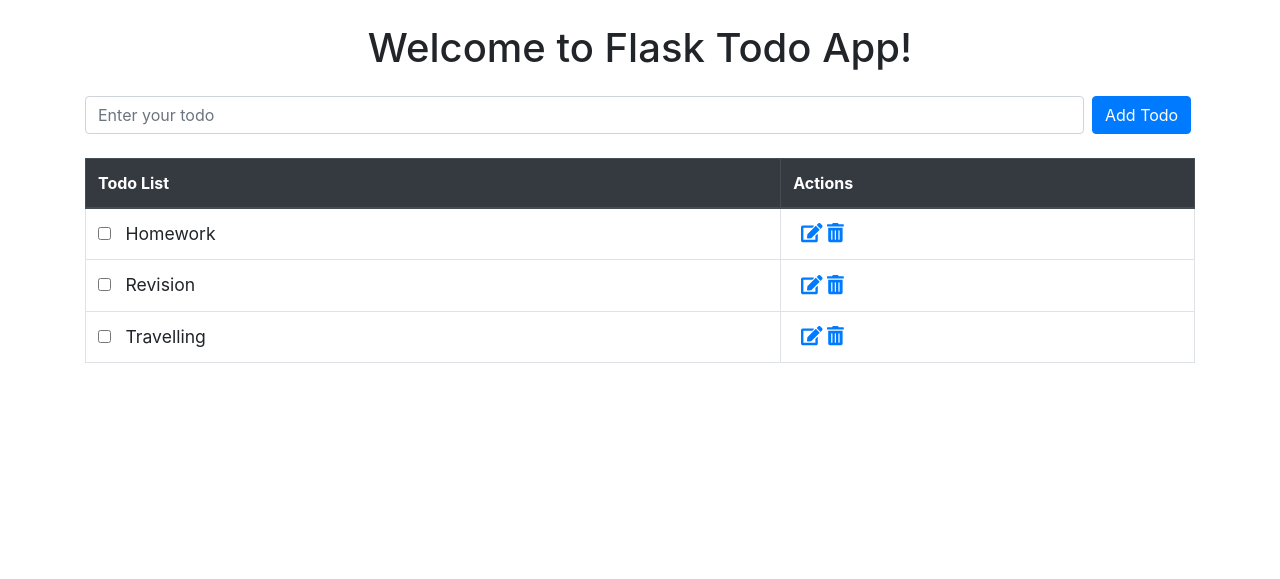
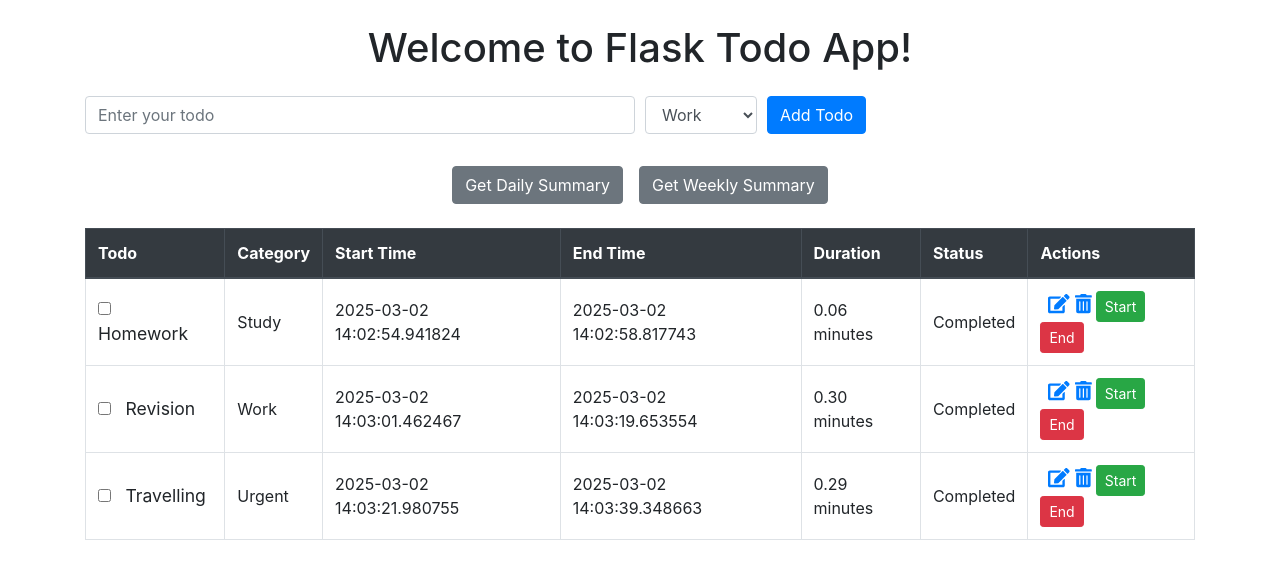
Before and after one commit to Christina42-e/Taskmanager, a Flask app: page / in a window 1280 px wide. Shown: the top 579 px of the page. Run offline with Flask 3, Linux system fonts and the light colour scheme; data comes from the database, SQL or seed files in the repository; both versions use the stored data as it was after the commit; some libraries are stand-ins or nearby versions.

Commit message:
task summary

```diff
--- a/main.py
+++ b/main.py
@@ -13,8 +13,12 @@ app.config['SQLALCHEMY_TRACK_MODIFICATIONS'] = False
 # Initialize SQLAlchemy (without binding to app yet)
 db = SQLAlchemy()
 
-# Import models after initializing db
-
+# Custom Jinja filter to format datetime
+@app.template_filter('datetimeformat')
+def datetimeformat(value, format='%Y-%m-%dT%H:%M'):
+    if value is None:
+        return ""
+    return value.strftime(format)
 
 class TodoModel(db.Model):
     id = db.Column(db.Integer, primary_key=True)
@@ -22,19 +26,22 @@ class TodoModel(db.Model):
     category = db.Column(db.String(50), nullable=True)
     start_time = db.Column(db.DateTime, nullable=True)
     end_time = db.Column(db.DateTime, nullable=True)
-    duration = db.Column(db.Float, nullable=True)
+    duration = db.Column(db.String, nullable=True)  # Change duration to String type
     status = db.Column(db.String(20), default='Pending')
     created_at = db.Column(db.DateTime, default=datetime.utcnow)
 
-    def calculate_working_hours(self):
+    def calculate_working_minutes(self):
         """Calculate duration in hours if start_time and end_time exist."""
         if self.start_time and self.end_time:
-            return (self.end_time - self.start_time).total_seconds() / 3600
+            total_seconds = (self.end_time - self.start_time).total_seconds()
+            if total_seconds >= 3600:
+                return f"{total_seconds / 3600:.2f} hours"
+            else:
+                return f"{total_seconds / 60:.2f} minutes"
         return None  # Return None if no valid time range exists
 
     def __repr__(self):
         return f"<Task {self.todo}, Category: {self.category}, Status: {self.status}>"
-
 
 # Now bind SQLAlchemy to the Flask app
 db.init_app(app)
@@ -54,7 +61,9 @@ def home():
         # Convert time fields if provided
         start_dt = datetime.strptime(start_time, '%Y-%m-%dT%H:%M') if start_time else None
         end_dt = datetime.strptime(end_time, '%Y-%m-%dT%H:%M') if end_time else None
-        duration = (end_dt - start_dt).total_seconds() / 3600 if start_dt and end_dt else None
+
+        # Calculate duration
+        duration = TodoModel().calculate_working_minutes() if start_dt and end_dt else None
 
         # Task status
         status = 'Completed' if end_dt and datetime.now() > end_dt else 'Pending'
@@ -75,17 +84,25 @@ def home():
         except:
             return 'There was an error while adding the task'
     else:
-        tasks = TodoModel.query.all()
+        category_filter = request.args.get('category')
+        if category_filter:
+            tasks = TodoModel.query.filter_by(category=category_filter).all()
+        else:
+            tasks = TodoModel.query.all()
         return render_template("index.html", tasks=tasks)
 
-    # update the todo task
-
-@app.route('/update/<int:id>', methods = ['GET', 'POST'])
+# Update task
+@app.route('/update/<int:id>', methods=['GET', 'POST'])
 def update(id):
     task = TodoModel.query.get_or_404(id)
 
     if request.method == 'POST':
         task.todo = request.form['todo_item']
+        task.category = request.form['category']
+        task.start_time = datetime.strptime(request.form['start_time'], '%Y-%m-%dT%H:%M') if request.form['start_time'] else None
+        task.end_time = datetime.strptime(request.form['end_time'], '%Y-%m-%dT%H:%M') if request.form['end_time'] else None
+        task.duration = task.calculate_working_minutes()
+        task.status = 'Completed' if task.end_time and datetime.now() > task.end_time else 'Pending'
 
         try:
             db.session.commit()
@@ -93,9 +110,9 @@ def update(id):
         except:
             return 'There was an issue while updating that task.'
     else:
-        return render_template('update.html', task = task)
+        return render_template('update.html', task=task)
 
-# delete
+# Delete task
 @app.route('/delete/<int:id>')
 def delete(id):
     todo_to_delete = TodoModel.query.get_or_404(id)
@@ -106,9 +123,102 @@ def delete(id):
     except:
         return 'There was an error while deleting that todo.'
 
+# Start Task Route
+@app.route('/start_task/<int:id>', methods=['POST'])
+def start_task(id):
+    task = TodoModel.query.get_or_404(id)
+    task.start_time = datetime.now()
+    task.status = 'In Progress'
+    try:
+        db.session.commit()
+        return redirect('/')
+    except:
+        return 'There was an error starting the task.'
 
+# End Task Route
+@app.route('/end_task/<int:id>', methods=['POST'])
+def end_task(id):
+    task = TodoModel.query.get_or_404(id)
+    task.end_time = datetime.now()
+    task.duration = task.calculate_working_minutes()
+    task.status = 'Completed'
+    try:
+        db.session.commit()
+        return redirect('/')
+    except:
+        return 'There was an error ending the task.'
 
-# hello
+# Daily Work Summary Route
+@app.route('/summary/daily', methods=['GET'])
+def daily_summary():
+    today = datetime.now().date()
+    tasks = TodoModel.query.filter(func.date(TodoModel.start_time) == today).all()
+    total_hours = sum(float(task.duration.split()[0]) if task.duration else 0 for task in tasks)
+    return jsonify(message=f"Total hours worked today: {total_hours:.2f} hours"), 200
+
+# Weekly Work Summary Route
+@app.route('/summary/weekly', methods=['GET'])
+def weekly_summary():
+    week_start = datetime.now().date() - timedelta(days=datetime.now().date().weekday())
+    week_end = week_start + timedelta(days=6)
+    tasks = TodoModel.query.filter(TodoModel.start_time >= week_start, TodoModel.start_time <= week_end).all()
+    total_hours = sum(float(task.duration.split()[0]) if task.duration else 0 for task in tasks)
+    return jsonify(message=f"Total hours worked this week: {total_hours:.2f} hours"), 200
+
+# API for fetching all tasks
+@app.route('/api/tasks', methods=['GET'])
+def get_tasks():
+    tasks = TodoModel.query.all()
+    return jsonify([{
+        'id': task.id,
+        'todo': task.todo,
+        'category': task.category,
+        'start_time': task.start_time,
+        'end_time': task.end_time,
+        'duration': task.duration,
+        'status': task.status
+    } for task in tasks]), 200
+
+# API for fetching a single task by id
+@app.route('/api/tasks/<int:id>', methods=['GET'])
+def get_task(id):
+    task = TodoModel.query.get_or_404(id)
+    return jsonify({
+        'id': task.id,
+        'todo': task.todo,
+        'category': task.category,
+        'start_time': task.start_time,
+        'end_time': task.end_time,
+        'duration': task.duration,
+        'status': task.status
+    }), 200
+
+# API for updating a task by id
+@app.route('/api/tasks/<int:id>', methods=['PUT'])
+def update_task_api(id):
+    task = TodoModel.query.get_or_404(id)
+    data = request.json
+
+    task.todo = data.get('todo', task.todo)
+    task.category = data.get('category', task.category)
+    task.start_time = datetime.strptime(data['start_time'], '%Y-%m-%dT%H:%M') if 'start_time' in data else task.start_time
+    task.end_time = datetime.strptime(data['end_time'], '%Y-%m-%dT%H:%M') if 'end_time' in data else task.end_time
+    task.duration = task.calculate_working_minutes()
+    task.status = data.get('status', task.status)
+
+    try:
+        db.session.commit()
+        return jsonify({
+            'id': task.id,
+            'todo': task.todo,
+            'category': task.category,
+            'start_time': task.start_time,
+            'end_time': task.end_time,
+            'duration': task.duration,
+            'status': task.status
+        }), 200
+    except:
+        return jsonify({'error': 'There was an error while updating the task'}), 500
 
 if __name__ == "__main__":
     app.run(debug=True)
--- a/templates/index.html
+++ b/templates/index.html
@@ -36,17 +36,43 @@
 
         <!-- Form to add a new todo -->
         <form action="/" method="POST" class="mt-4">
-            <div class="form-group d-flex">
-                <input type="text" name="todo_item" id="todo_item" class="form-control mr-2" style="width: 90%;" placeholder="Enter your todo" required>
-                <button type="submit" class="btn btn-primary">Add Todo</button>
+            <div class="form-row align-items-center">
+                <div class="col-6">
+                    <input type="text" name="todo_item" id="todo_item" class="form-control mb-2" placeholder="Enter your todo" required>
+                </div>
+                <div class="col-auto">
+                    <select name="category" class="form-control mb-2">
+                        <option value="Work">Work</option>
+                        <option value="Personal">Personal</option>
+                        <option value="Study">Study</option>
+                        <option value="Urgent">Urgent</option>
+                    </select>
+                </div>
+                <div class="col-auto">
+                    <button type="submit" class="btn btn-primary mb-2">Add Todo</button>
+                </div>
             </div>
         </form>
+
+        <!-- Summary Buttons -->
+        <div class="mt-4 d-flex justify-content-center">
+            <button id="dailySummaryBtn" class="btn btn-secondary mx-2">Get Daily Summary</button>
+            <button id="weeklySummaryBtn" class="btn btn-secondary mx-2">Get Weekly Summary</button>
+        </div>
+
+        <!-- Summary Results -->
+        <div class="mt-4" id="summaryResults"></div>
 
         <!-- Todo List Table -->
         <table class="table table-bordered table-hover mt-4">
             <thead class="thead-dark">
                 <tr>
-                    <th>Todo List</th>
+                    <th>Todo</th>
+                    <th>Category</th>
+                    <th>Start Time</th>
+                    <th>End Time</th>
+                    <th>Duration</th>
+                    <th>Status</th>
                     <th>Actions</th>
                 </tr>
             </thead>
@@ -57,11 +83,22 @@
                         <input type="checkbox" class="todo-checkbox" data-task-id="{{ task.id }}">
                         <span class="todo-text">{{ task.todo }}</span>
                     </td>
+                    <td>{{ task.category }}</td>
+                    <td>{{ task.start_time }}</td>
+                    <td>{{ task.end_time }}</td>
+                    <td>{{ task.duration }}</td>
+                    <td>{{ task.status }}</td>
                     <td>
-                        <a href= "/update/{{task.id}}"><i class="fas fa-edit action-btn ml-2" data-toggle="tooltip" data-placement="top" title="Update"></i></a>
-                        <a href= "/delete/{{task.id}}" onclick = "return ConfirmDelete()">
+                        <a href="/update/{{task.id}}"><i class="fas fa-edit action-btn ml-2" data-toggle="tooltip" data-placement="top" title="Update"></i></a>
+                        <a href="/delete/{{task.id}}" onclick="return ConfirmDelete()">
                             <i class="fas fa-trash-alt action-btn" data-toggle="tooltip" data-placement="top" title="Delete"></i>
                         </a>
+                        <form action="{{ url_for('start_task', id=task.id) }}" method="post" style="display: inline;">
+                            <button type="submit" class="btn btn-sm btn-success">Start</button>
+                        </form>
+                        <form action="{{ url_for('end_task', id=task.id) }}" method="post" style="display: inline;">
+                            <button type="submit" class="btn btn-sm btn-danger">End</button>
+                        </form>
                     </td>
                 </tr>
                 {% endfor %}
@@ -77,6 +114,7 @@
     <!-- Font Awesome JS for icons -->
     <script src="https://cdnjs.cloudflare.com/ajax/libs/font-awesome/5.15.4/js/all.min.js"></script>
 
+    <!-- AJAX for Summary Buttons -->
     <script>
         // Tooltip initialization
         $(document).ready(function() {
@@ -94,10 +132,27 @@
                 }
             });
         });
+
+        // Event listeners for summary buttons
+        document.getElementById('dailySummaryBtn').addEventListener('click', function() {
+            fetch('/summary/daily')
+                .then(response => response.json())
+                .then(data => {
+                    document.getElementById('summaryResults').innerHTML = `<div class="alert alert-info">${data.message}</div>`;
+                });
+        });
+
+        document.getElementById('weeklySummaryBtn').addEventListener('click', function() {
+            fetch('/summary/weekly')
+                .then(response => response.json())
+                .then(data => {
+                    document.getElementById('summaryResults').innerHTML = `<div class="alert alert-info">${data.message}</div>`;
+                });
+        });
     </script>
     <script>
         function ConfirmDelete(){
-            return confirm("Are you sure you want to delete this todo task?")
+            return confirm("Are you sure you want to delete this todo task?");
         }
     </script>
 </body>
```
Also changed, not shown: templates/update.html (+25 -11 lines), instance/todolist.db.
